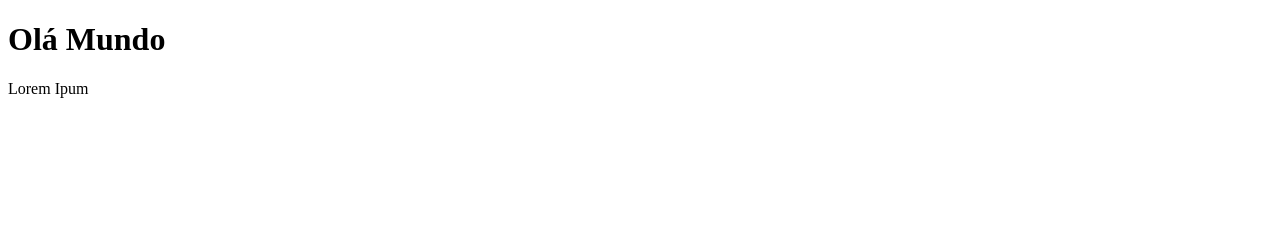
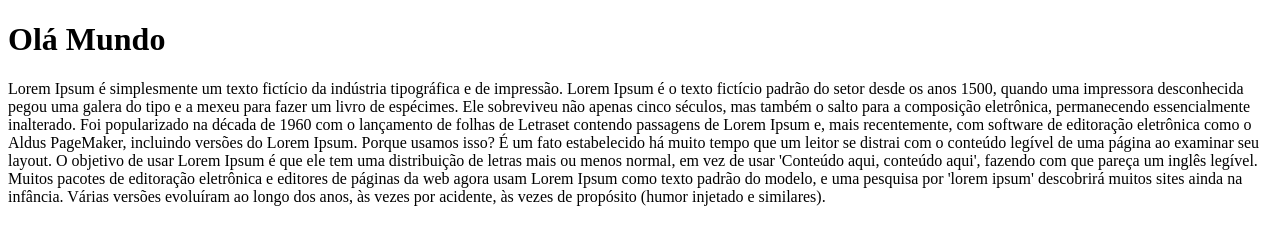
Before and after one commit to maironasm/Ola-Mundo, a plain HTML site: page site-exemplo/index.html in a window 1280 px wide. Drawn offline with Linux system fonts and the light colour scheme.

Commit message:
Adicionei um parágrafo

```diff
--- a/site-exemplo/index.html
+++ b/site-exemplo/index.html
@@ -8,8 +8,12 @@
 <body>
     <h1>Olá Mundo</h1>
     <p>
-        Lorem Ipum
+        Lorem Ipsum é simplesmente um texto fictício da indústria tipográfica e de impressão. Lorem Ipsum é o texto fictício padrão do setor desde os anos 1500, quando uma impressora desconhecida pegou uma galera do tipo e a mexeu para fazer um livro de espécimes. Ele sobreviveu não apenas cinco séculos, mas também o salto para a composição eletrônica, permanecendo essencialmente inalterado. Foi popularizado na década de 1960 com o lançamento de folhas de Letraset contendo passagens de Lorem Ipsum e, mais recentemente, com software de editoração eletrônica como o Aldus PageMaker, incluindo versões do Lorem Ipsum.
 
+Porque usamos isso?
+É um fato estabelecido há muito tempo que um leitor se distrai com o conteúdo legível de uma página ao examinar seu layout. O objetivo de usar Lorem Ipsum é que ele tem uma distribuição de letras mais ou menos normal, em vez de usar 'Conteúdo aqui, conteúdo aqui', fazendo com que pareça um inglês legível. Muitos pacotes de editoração eletrônica e editores de páginas da web agora usam Lorem Ipsum como texto padrão do modelo, e uma pesquisa por 'lorem ipsum' descobrirá muitos sites ainda na infância. Várias versões evoluíram ao longo dos anos, às vezes por acidente, às vezes de propósito (humor injetado e similares).
+
+    </p>
 
 </body>
 </html>
```
